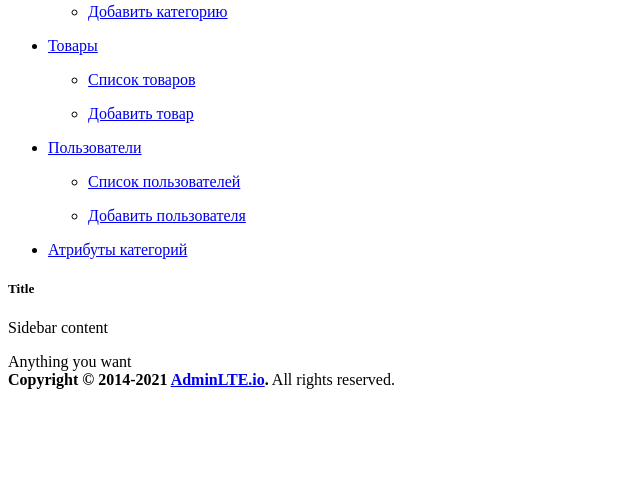
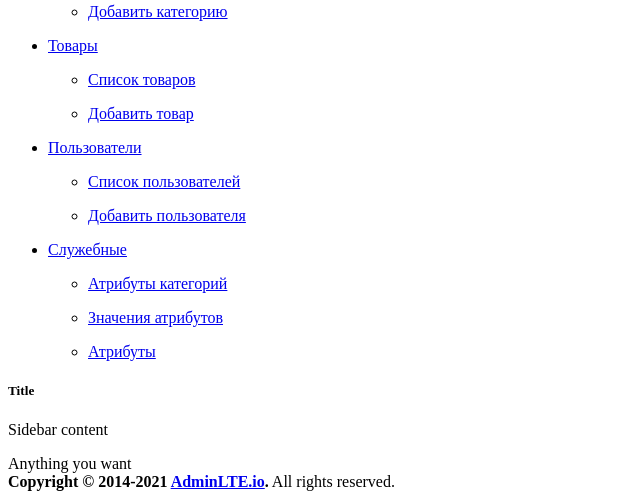
Before and after one commit to zt-1552/dking.loc, a Yii app: template backend/views/layouts/admin.php in a window 1280 px wide. Shown: the part 524-1023 px from the top of the page, without its empty margins (0-640 px from the left). Before the commit the page ends 913 px from the top, so only its background shows below. Run offline with PHP 8.4 and a stand-in for Yii, Linux system fonts and the light colour scheme; the template is opened without the code that fills it, so the values that code supplies are empty; some libraries are stand-ins or nearby versions.

Commit message:
clean project 5%

```diff
--- a/backend/views/layouts/inc/sidebar.php
+++ b/backend/views/layouts/inc/sidebar.php
@@ -105,13 +105,33 @@
 
                     </ul>
                 </li>
-                <li class="nav-item">
-                    <a href="<?= \yii\helpers\Url::to(['/category-attributes/index'])?>" class="nav-link">
+                <li class="nav-item treeview">
+                    <a href="#" class="nav-link">
                         <i class="nav-icon far fa-image"></i>
+
                         <p>
-                            Атрибуты категорий
+                            Служебные
+                            <i class="right fas fa-angle-left"></i>
                         </p>
                     </a>
+                    <ul class="nav nav-treeview">
+                        <li class="nav-item">
+                            <a href="<?= \yii\helpers\Url::to(['/category-attributes/index'])?>" class="nav-link">
+                                <p>Атрибуты категорий</p>
+                            </a>
+                        </li>
+                        <li class="nav-item">
+                            <a href="<?= \yii\helpers\Url::to(['/values/index'])?>" class="nav-link">
+                                <p>Значения атрибутов</p>
+                            </a>
+                        </li>
+                        <li class="nav-item">
+                            <a href="<?= \yii\helpers\Url::to(['/attributes/index'])?>" class="nav-link">
+                                <p>Атрибуты</p>
+                            </a>
+                        </li>
+
+                    </ul>
                 </li>
             </ul>
         </nav>
```
